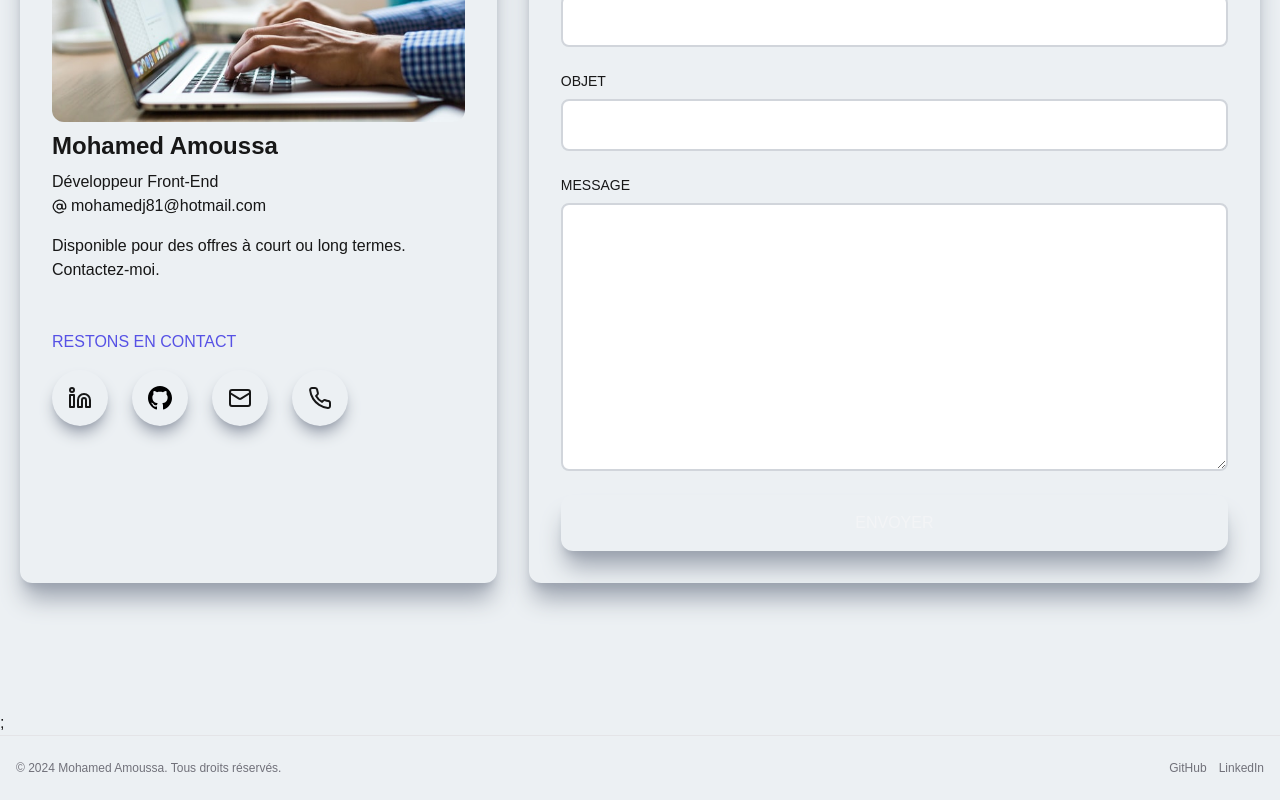
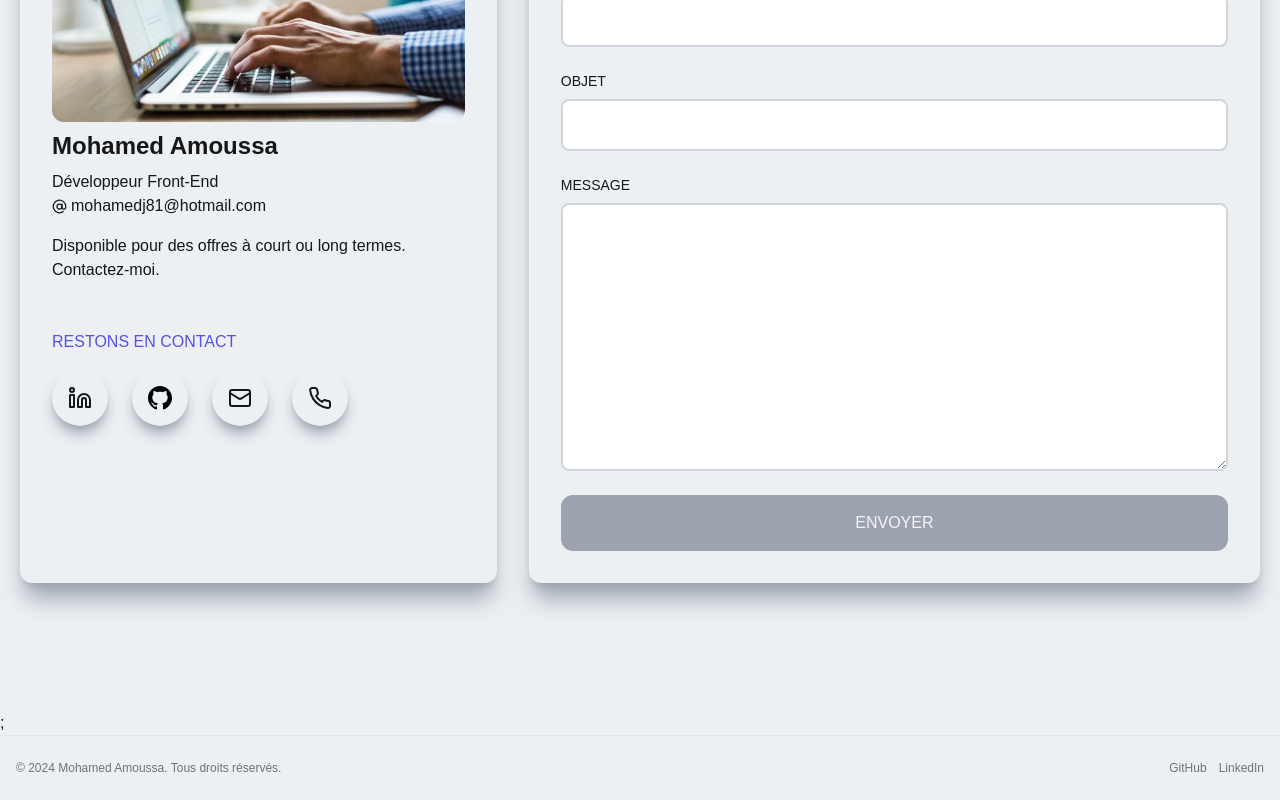
Before and after one commit to kephrenh/new-portfolio, a Next.js app: page /contact in a window 1280 px wide. Shown: the part 533-1333 px from the top of the page. Built offline with nearby package versions, Linux system fonts and the light colour scheme.

Commit message:
implement Contact form validation logic

```diff
--- a/app/(front)/contact/page.tsx
+++ b/app/(front)/contact/page.tsx
@@ -6,7 +6,7 @@ import SocialIcons from "@/components/front/social-icons";
 import { useContactForm } from "@/hooks/use-contact-form";
 
 const ContactPage = () => {
-  const { data, setData, btnClass, form, sendEmail } = useContactForm();
+  const { data, setData, btnBgColor, enabled, form, sendEmail } = useContactForm();
 
   return (
     <section id="contact" className="w-full px-4 py-16 h-full">
@@ -119,8 +119,10 @@ const ContactPage = () => {
                     rows={10}></textarea>
                 </div>
                 <button
+                  disabled={!enabled}
+                  style={{ backgroundColor: btnBgColor, pointerEvents: !enabled ? "none" : "auto" }}
                   id="sendButton"
-                  className={`w-full p-4 mt-4 text-gray-100 uppercase duration-300 shadow-xl shadow-gray-400 rounded-xl ${btnClass}`}>
+                  className={`w-full p-4 mt-4 text-gray-100 uppercase duration-300  rounded-xl hover:shadow-lg hover:shadow-gray-600 cursor-pointer`}>
                   Envoyer
                 </button>
               </form>
--- a/hooks/use-contact-form.ts
+++ b/hooks/use-contact-form.ts
@@ -18,13 +18,11 @@ export function useContactForm() {
   const enabled =
     data.email.length > 0 &&
     data.name.length > 0 &&
-    data.message.length >= 80 &&
+    data.message.length >= 50 &&
     data.phone.length >= 10 &&
     data.subject.length > 0;
 
-  const btnClass = enabled
-    ? "bg-gradient-to-r from-[#5651e5] to-[#709dff] hover:shadow-lg hover:shadow-gray-600 cursor-pointer"
-    : "bg-gray-500";
+  const btnBgColor = enabled ? "#5651e5 " : "#9ca3af";
 
   const form = React.useRef<HTMLFormElement>(null);
 
@@ -47,5 +45,5 @@ export function useContactForm() {
       );
   };
 
-  return { data, setData, btnClass, form, enabled, sendEmail };
+  return { data, setData, btnBgColor, form, enabled, sendEmail };
 }
```
